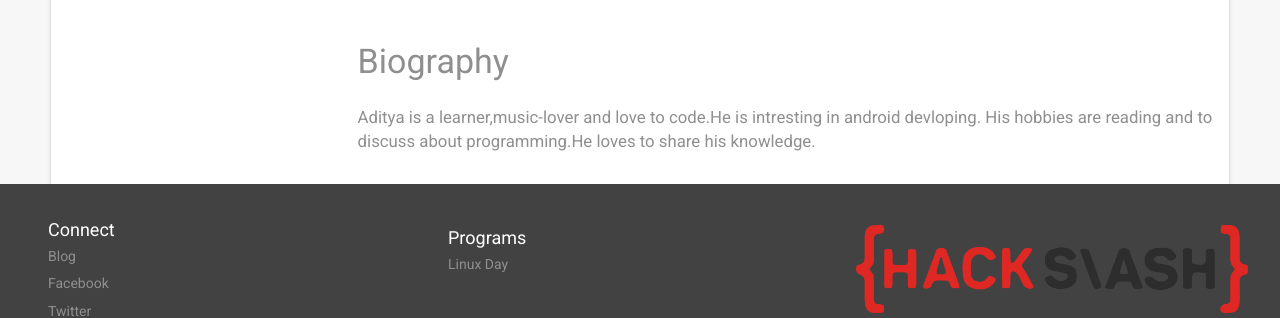
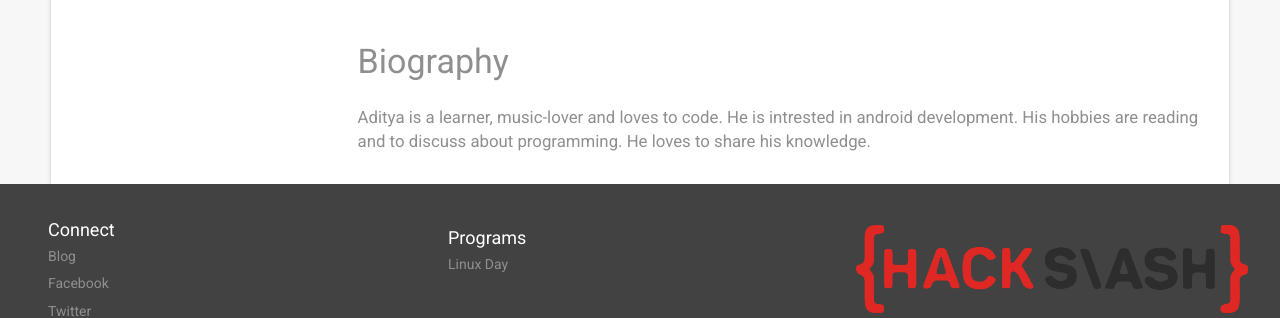
Before and after one commit to soumilk/hackslashjecrc.github.io, a Jekyll site: the page built from people/adityaagarwal.html, in a window 1280 px wide. Shown: the part 438-756 px from the top of the page. Built offline with Jekyll 4.4.1, drawn with Linux system fonts in a browser that asks for light colours; nearby versions of some CDN libraries.

Commit message:
Update adityaagarwal.html
Grammatical errors

```diff
--- a/people/adityaagarwal.html
+++ b/people/adityaagarwal.html
@@ -12,5 +12,5 @@ twitter: aditya39ps
 github: aditya81070
 skills:
   - skill: C/C++
-bio: Aditya is a learner,music-lover and love to code.He is intresting in android devloping. His hobbies are reading and to discuss about programming.He loves to share his knowledge.
+bio: Aditya is a learner, music-lover and loves to code. He is intrested in android development. His hobbies are reading and to discuss about programming. He loves to share his knowledge.
 ---
```
